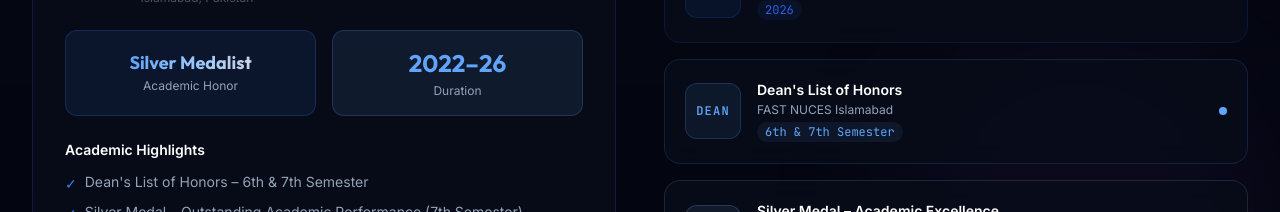
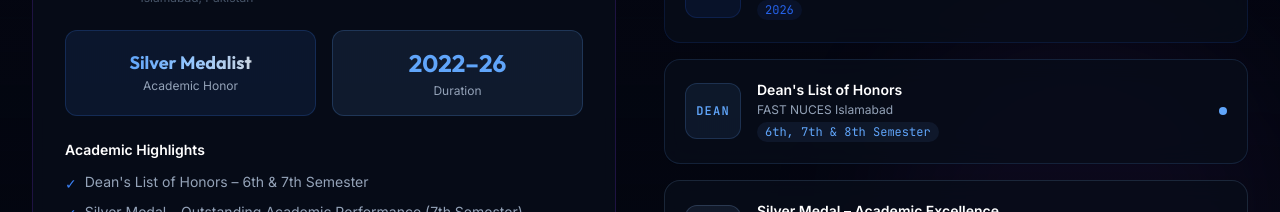
Before and after one commit to kashaffatima-ops/portfolio-kashaf-fatima, a React (Vite) app: page / in a window 1280 px wide. Shown: the part 6340-6552 px from the top of the page. Built offline with nearby package versions, Linux system fonts and the light colour scheme.

Commit message:
Update portfolioData.ts

```diff
--- a/src/data/portfolioData.ts
+++ b/src/data/portfolioData.ts
@@ -300,7 +300,7 @@ export const certifications = [
   {
     title: "Dean's List of Honors",
     issuer: 'FAST NUCES Islamabad',
-    year: '6th & 7th Semester',
+    year: '6th, 7th & 8th Semester',
     color: '#60A5FA',
     icon: 'honor',
     badge: 'DEAN',
```
